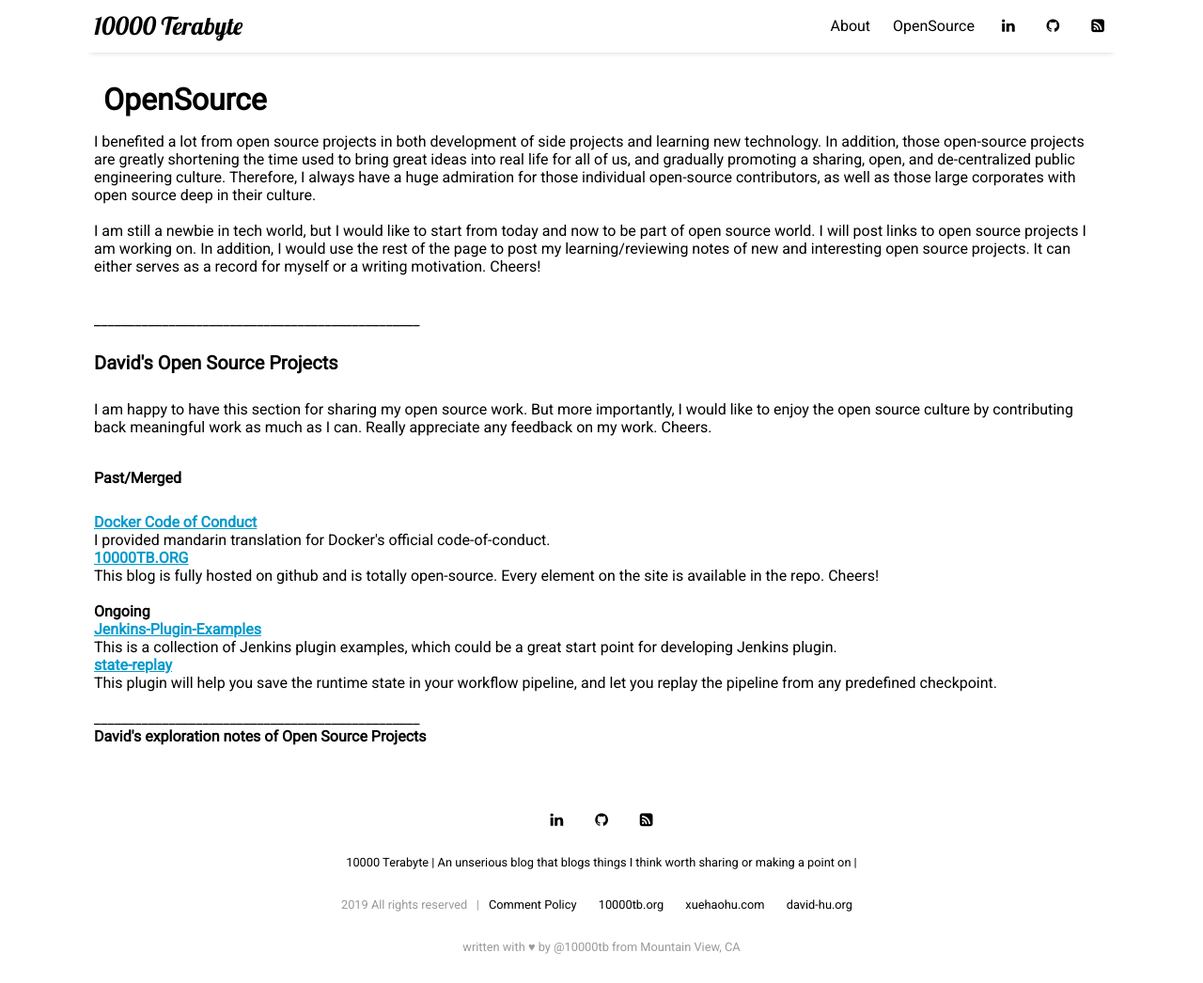
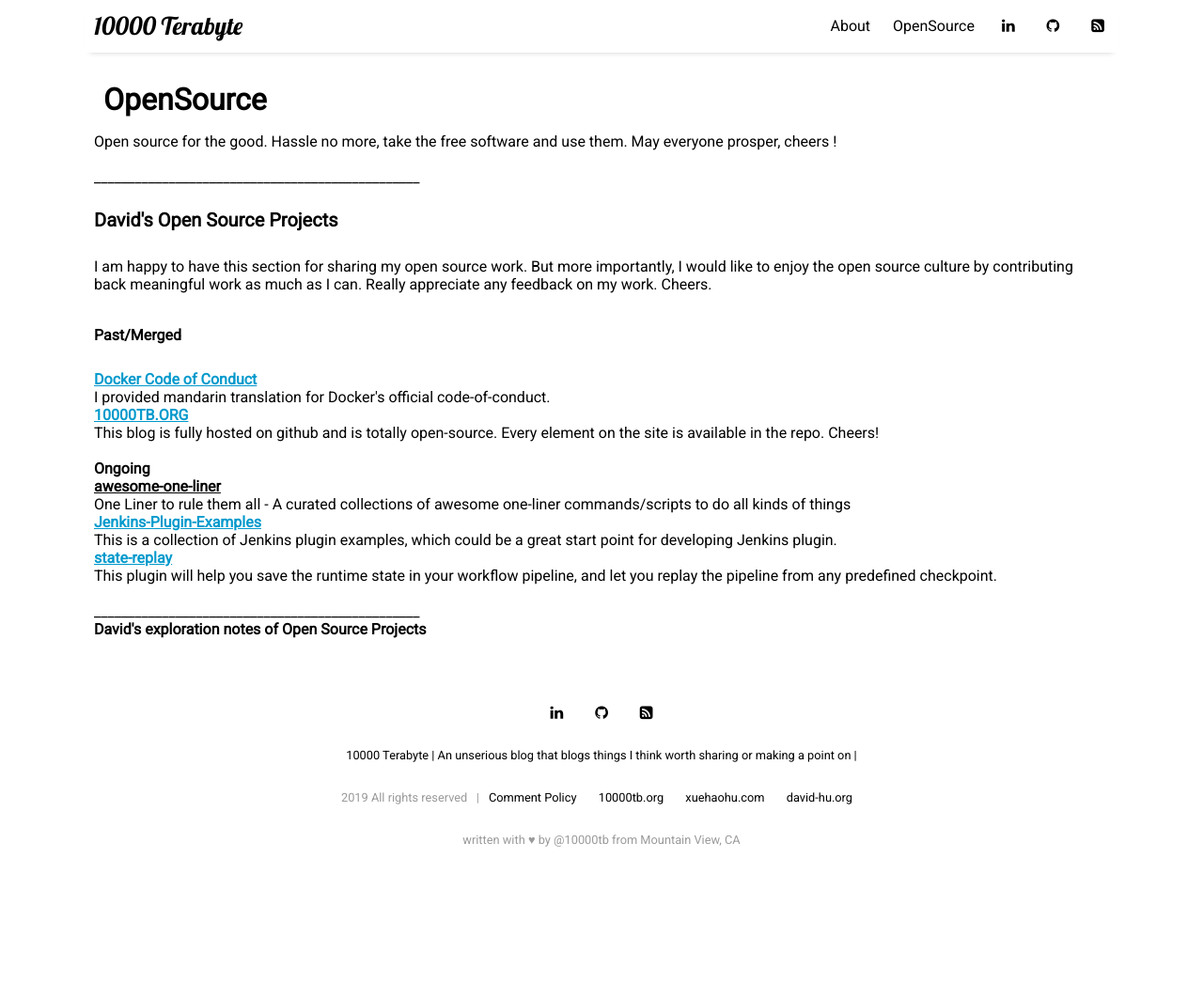
Before and after one commit to 10000TB/10000TB.github.io, a Jekyll site: the page built from pages/opensource.html, in a window 1280 px wide and 1046 px high. Shown: the whole window at 94% size. Built offline with Jekyll 4.4.1, drawn with Linux system fonts in a browser that asks for light colours; nearby versions of some CDN libraries.

Commit message:
[opensource] added pointer to a new open source project.

```diff
--- a/pages/opensource.html
+++ b/pages/opensource.html
@@ -3,11 +3,7 @@
 title: OpenSource
 ---
 
-I benefited a lot from open source projects in both development of side projects and learning new technology. In addition, those open-source projects are greatly shortening the time used to bring great ideas into real life for all of us, and gradually promoting a sharing, open, and de-centralized public engineering culture. Therefore, I always have a huge admiration for those individual open-source contributors, as well as those large corporates with open source deep in their culture.
-<br/>
-<br/>
-I am still a newbie in tech world, but I would like to start from today and now to be part of open source world. I will post links to open source projects I am working on. In addition, I would use the rest of the page to post my learning/reviewing notes of new and interesting open source projects. It can either serves as a record for myself or a writing motivation. Cheers!
-<br/>
+Open source for the good. Hassle no more, take the free software and use them. May everyone prosper, cheers !
 <br/>
 <br/>
 ________________________________________________
@@ -26,6 +22,9 @@
 <br/>
 <Strong>Ongoing</Strong>
 <br/>
+<a href="https://github.com/10000TB/awesome-one-liner"><span style="font-weight:bold;">awesome-one-liner</span></a><br/>
+<span>One Liner to rule them all - A curated collections of awesome one-liner commands/scripts to do all kinds of things</span>
+<br/>
 <a href="https://github.com/10000TB/Jenkins-Plugin-Examples" style="color:rgb(0, 153, 204);"><span style="font-weight:bold;">Jenkins-Plugin-Examples</span></a><br/>
 <span>This is a collection of Jenkins plugin examples, which could be a great start point for developing Jenkins plugin.</span><br/>
 <a href="https://github.com/10000TB/state-replay" style="color:rgb(0, 153, 204);"><span style="font-weight:bold;">state-replay</span></a><br/>
```
